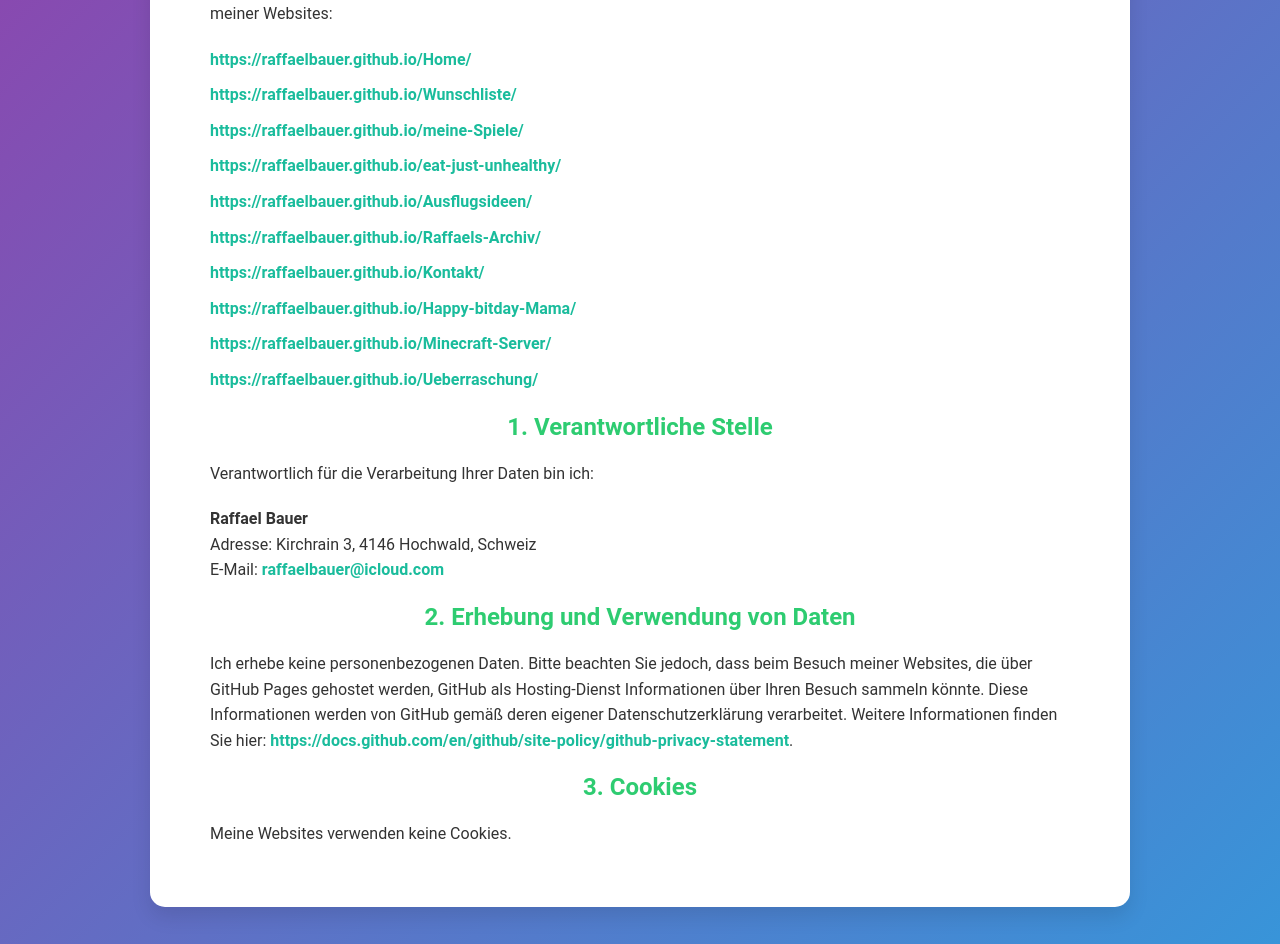
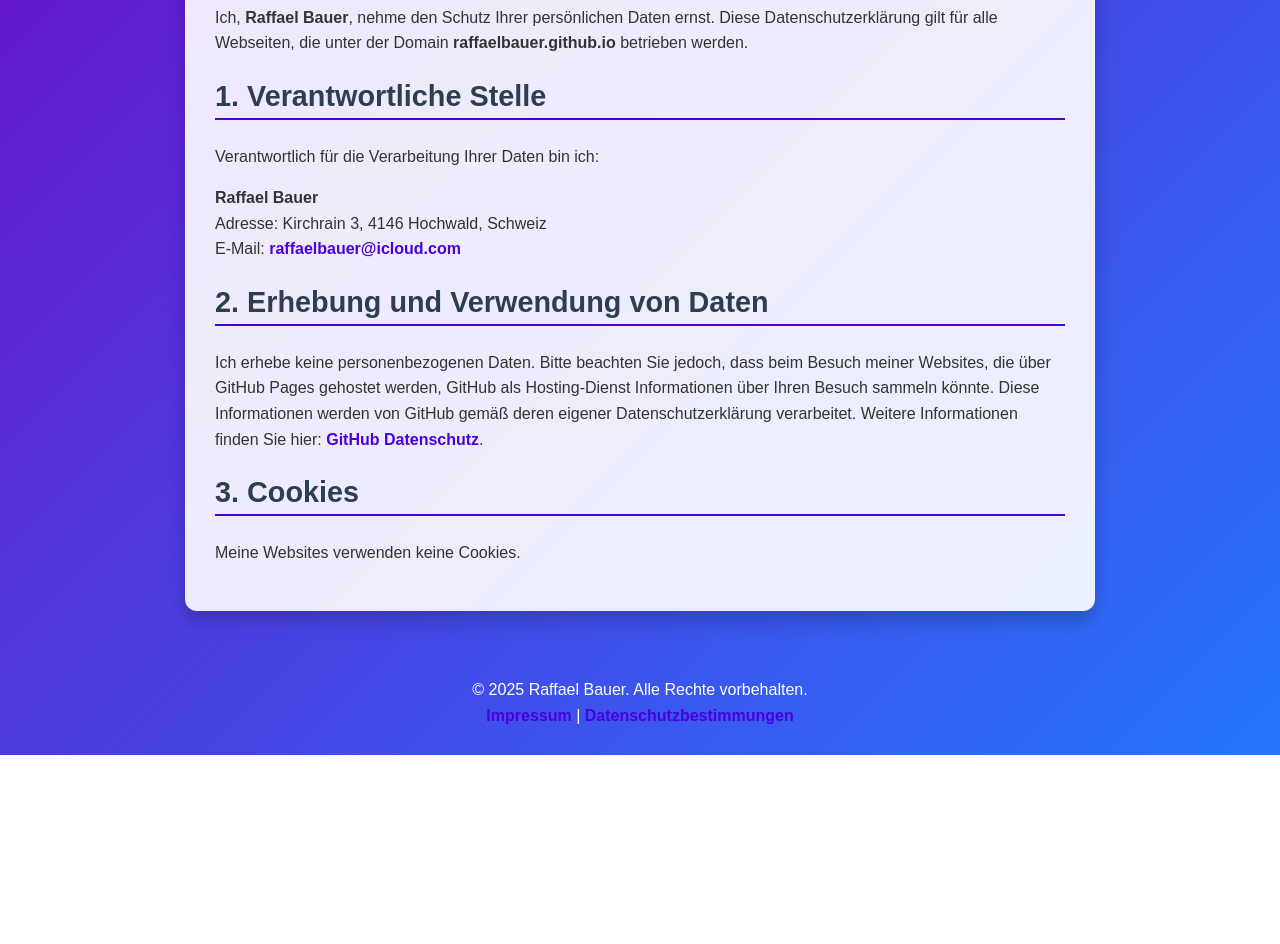
Before and after one commit to raffaelbauer/Datenschutzbestimmungen, a plain HTML site: page index.html in a window 1280 px wide. Shown: the part 164-1108 px from the top of the page. After the commit the page ends 919 px from the top, so only its background shows below. Drawn offline with Linux system fonts and the light colour scheme.

Commit message:
Update index.html

```diff
--- a/index.html
+++ b/index.html
@@ -5,120 +5,94 @@
     <meta name="viewport" content="width=device-width, initial-scale=1.0">
     <title>Datenschutzerklärung</title>
     <style>
-        /* Grunddesign */
+        /* Stilvolle Grundgestaltung */
         body {
-            font-family: 'Roboto', sans-serif;
+            font-family: 'Poppins', sans-serif;
             margin: 0;
             padding: 0;
-            background: linear-gradient(135deg, #8e44ad, #3498db);
-            color: #ffffff;
+            background: linear-gradient(135deg, #6a11cb, #2575fc);
+            color: #fff;
+            display: flex;
+            flex-direction: column;
+            align-items: center;
+            justify-content: center;
+            min-height: 100vh;
         }
 
-        h1, h2 {
-            color: #ffffff;
+        .container {
+            max-width: 850px;
+            background: rgba(255, 255, 255, 0.9);
+            color: #333;
+            padding: 30px;
+            border-radius: 12px;
+            box-shadow: 0 10px 20px rgba(0, 0, 0, 0.2);
+            margin: 40px auto;
+        }
+
+        h1 {
             text-align: center;
-            margin-bottom: 20px;
+            font-size: 2.5rem;
+            color: #4a00e0;
         }
 
         h2 {
-            color: #2ecc71;
+            font-size: 1.8rem;
+            color: #2c3e50;
+            border-bottom: 2px solid #4a00e0;
+            padding-bottom: 5px;
         }
 
         p, ul {
             font-size: 1rem;
             line-height: 1.6;
-            margin: 20px auto;
-            padding: 0 20px;
-            max-width: 900px;
         }
 
         ul {
-            list-style-type: none;
+            list-style: none;
+            padding: 0;
         }
 
         ul li {
             margin: 10px 0;
+            padding-left: 20px;
+            position: relative;
+        }
+
+        ul li::before {
+            content: "\2022";
+            color: #4a00e0;
+            font-size: 1.3rem;
+            position: absolute;
+            left: 0;
         }
 
         a {
-            color: #1abc9c;
-            text-decoration: none;
-            font-weight: bold;
-        }
-
-        a:hover {
-            text-decoration: underline;
-        }
-
-        /* Content Box */
-        .content {
-            background-color: #ffffff;
-            padding: 40px;
-            border-radius: 15px;
-            box-shadow: 0 10px 20px rgba(0, 0, 0, 0.1);
-            margin: 20px auto;
-            max-width: 900px;
-            color: #333;
-        }
-
-        footer {
-            background-color: #333;
-            color: #fff;
-            text-align: center;
-            padding: 20px;
-            margin-top: 40px;
-        }
-
-        footer a {
-            color: #00bcd4;
+            color: #4a00e0;
             text-decoration: none;
             font-weight: bold;
             transition: color 0.3s ease;
         }
 
-        footer a:hover {
-            color: #1abc9c;
+        a:hover {
+            color: #ff7675;
         }
 
-        /* Responsivität */
-        @media (max-width: 768px) {
-            .content {
-                padding: 20px;
-                margin: 10px;
-            }
-
-            h1 {
-                font-size: 1.8rem;
-            }
-
-            h2 {
-                font-size: 1.5rem;
-            }
-
-            footer {
-                font-size: 0.9rem;
-            }
+        footer {
+            text-align: center;
+            padding: 10px;
+            width: 100%;
+            background: none;
+            color: #fff;
+            margin-top: auto;
         }
     </style>
 </head>
 <body>
 
-    <div class="content">
+    <div class="container">
         <h1>Datenschutzerklärung</h1>
 
-        <p>Ich, <strong>Raffael Bauer</strong>, nehme den Schutz Ihrer persönlichen Daten ernst. Diese Datenschutzerklärung gilt für den Besuch meiner Websites:</p>
-        <ul>
-            <li><a href="https://raffaelbauer.github.io/Home/">https://raffaelbauer.github.io/Home/</a></li>
-            <li><a href="https://raffaelbauer.github.io/Wunschliste/">https://raffaelbauer.github.io/Wunschliste/</a></li>
-            <li><a href="https://raffaelbauer.github.io/meine-Spiele/">https://raffaelbauer.github.io/meine-Spiele/</a></li>
-            <li><a href="https://raffaelbauer.github.io/eat-just-unhealthy/">https://raffaelbauer.github.io/eat-just-unhealthy/</a></li>
-            <li><a href="https://raffaelbauer.github.io/Ausflugsideen/">https://raffaelbauer.github.io/Ausflugsideen/</a></li>
-            <li><a href="https://raffaelbauer.github.io/Raffaels-Archiv/">https://raffaelbauer.github.io/Raffaels-Archiv/</a></li>
-            <li><a href="https://raffaelbauer.github.io/Kontakt/">https://raffaelbauer.github.io/Kontakt/</a></li>
-            <li><a href="https://raffaelbauer.github.io/Happy-bitday-Mama/">https://raffaelbauer.github.io/Happy-bitday-Mama/</a></li>
-            <li><a href="https://raffaelbauer.github.io/Minecraft-Server/">https://raffaelbauer.github.io/Minecraft-Server/</a></li>
-            <li><a href="https://raffaelbauer.github.io/Ueberraschung/">https://raffaelbauer.github.io/Ueberraschung/</a></li>
-        </ul>
+        <p>Ich, <strong>Raffael Bauer</strong>, nehme den Schutz Ihrer persönlichen Daten ernst. Diese Datenschutzerklärung gilt für alle Webseiten, die unter der Domain <strong>raffaelbauer.github.io</strong> betrieben werden.</p>
 
         <h2>1. Verantwortliche Stelle</h2>
         <p>Verantwortlich für die Verarbeitung Ihrer Daten bin ich:</p>
@@ -127,14 +101,16 @@
         E-Mail: <a href="mailto:raffaelbauer@icloud.com">raffaelbauer@icloud.com</a></p>
 
         <h2>2. Erhebung und Verwendung von Daten</h2>
-        <p>Ich erhebe keine personenbezogenen Daten. Bitte beachten Sie jedoch, dass beim Besuch meiner Websites, die über GitHub Pages gehostet werden, GitHub als Hosting-Dienst Informationen über Ihren Besuch sammeln könnte. Diese Informationen werden von GitHub gemäß deren eigener Datenschutzerklärung verarbeitet. Weitere Informationen finden Sie hier: <a href="https://docs.github.com/en/github/site-policy/github-privacy-statement">https://docs.github.com/en/github/site-policy/github-privacy-statement</a>.</p>
+        <p>Ich erhebe keine personenbezogenen Daten. Bitte beachten Sie jedoch, dass beim Besuch meiner Websites, die über GitHub Pages gehostet werden, GitHub als Hosting-Dienst Informationen über Ihren Besuch sammeln könnte. Diese Informationen werden von GitHub gemäß deren eigener Datenschutzerklärung verarbeitet. Weitere Informationen finden Sie hier: <a href="https://docs.github.com/en/github/site-policy/github-privacy-statement">GitHub Datenschutz</a>.</p>
 
         <h2>3. Cookies</h2>
         <p>Meine Websites verwenden keine Cookies.</p>
     </div>
 
     <footer>
-        <p>&copy; 2025 Raffael Bauer. Alle Rechte vorbehalten.</p>
+        <p>&copy; 2025 Raffael Bauer. Alle Rechte vorbehalten.<br>
+        <a href="https://raffaelbauer.github.io/Impressum/">Impressum</a> |
+        <a href="https://raffaelbauer.github.io/Datenschutzbestimmungen/">Datenschutzbestimmungen</a></p>
     </footer>
 
 </body>
```
